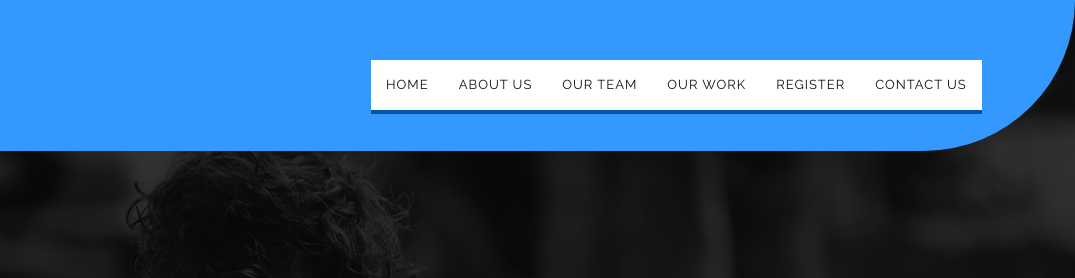
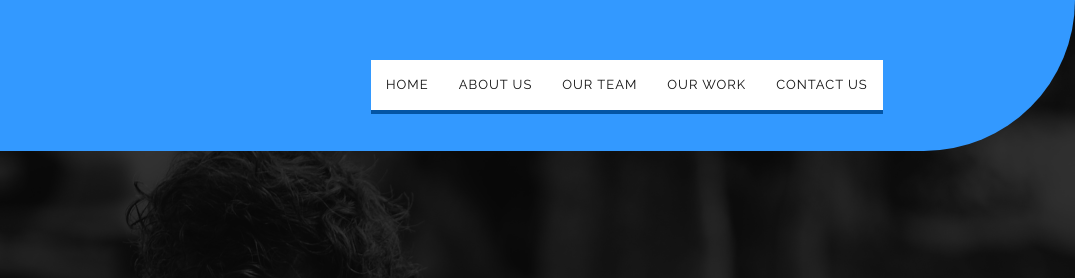
Before and after one commit to srijaniintm/Srijan-Website, a plain HTML site: page index.html in a window 1280 px wide. Shown: the top 278 px of the page, 205-1280 px from the left. Drawn offline with Linux system fonts and the light colour scheme; some packages are replaced by stand-ins of ours.

Commit message:
Update index.html

```diff
--- a/index.html
+++ b/index.html
@@ -60,7 +60,7 @@
                   <li><a href="#about">About Us</a></li>
                   <li><a href="#team">Our Team</a></li>
                   <li><a href="#works">Our Work</a></li>
-                  <li><a href="https://docs.google.com/forms/d/1MGgbD4D6gON0T9eSKCoEr13h13WnzyHwGW8or1bNiuY/edit?ts=5bce16f2">Register</a></li>
+<!--                   <li><a href="https://docs.google.com/forms/d/1MGgbD4D6gON0T9eSKCoEr13h13WnzyHwGW8or1bNiuY/edit?ts=5bce16f2">Register</a></li> -->
                   <li><a href="#contact">Contact Us</a></li>
                 </ul>
               </div>
@@ -74,7 +74,7 @@
                     <li><a href="#about">About Us</a></li>
                     <li><a href="#team">Our Team</a></li>
                     <li><a href="#works">Our Work</a></li>
-                    <li><a href="https://docs.google.com/forms/d/1MGgbD4D6gON0T9eSKCoEr13h13WnzyHwGW8or1bNiuY/edit?ts=5bce16f2">Register</a></li>
+<!--                     <li><a href="https://docs.google.com/forms/d/1MGgbD4D6gON0T9eSKCoEr13h13WnzyHwGW8or1bNiuY/edit?ts=5bce16f2">Register</a></li> -->
                     <li><a href="#contact">Contact Us</a></li>
                   </ul>
                 </div>
```
